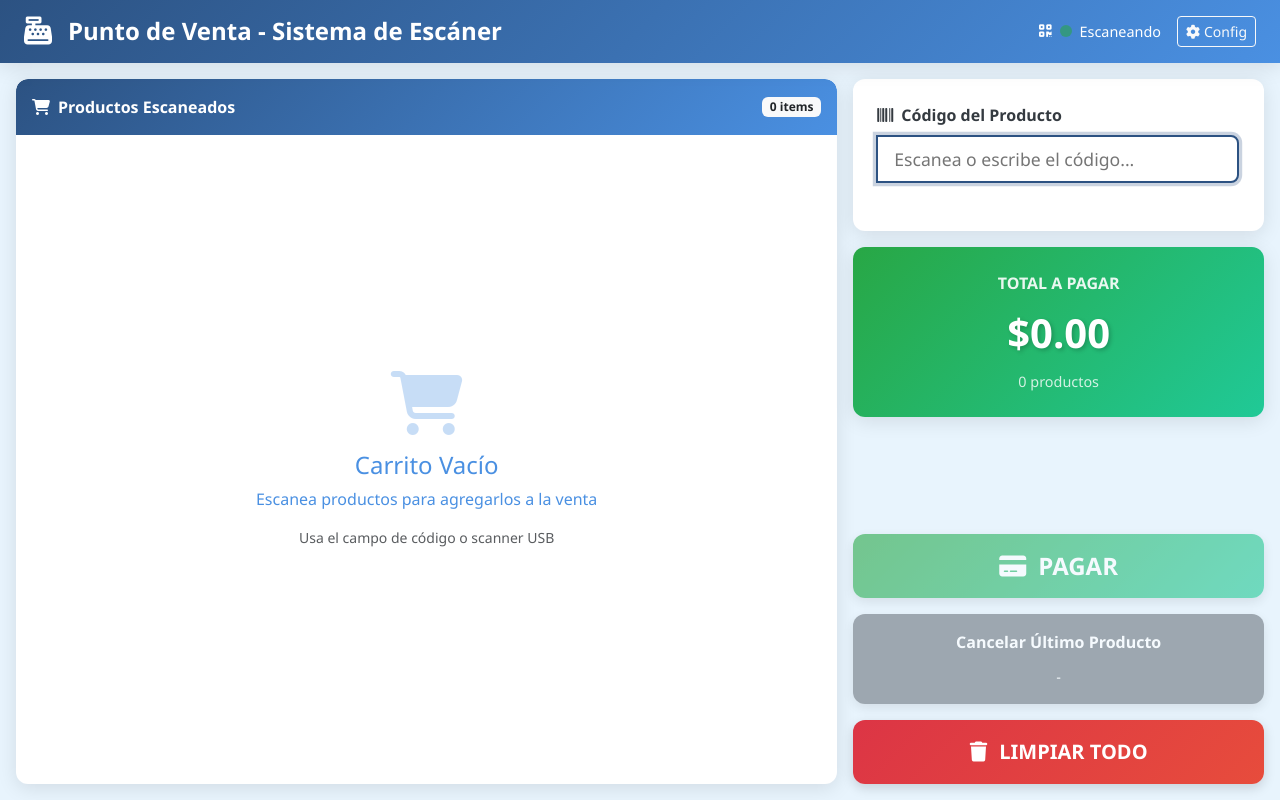
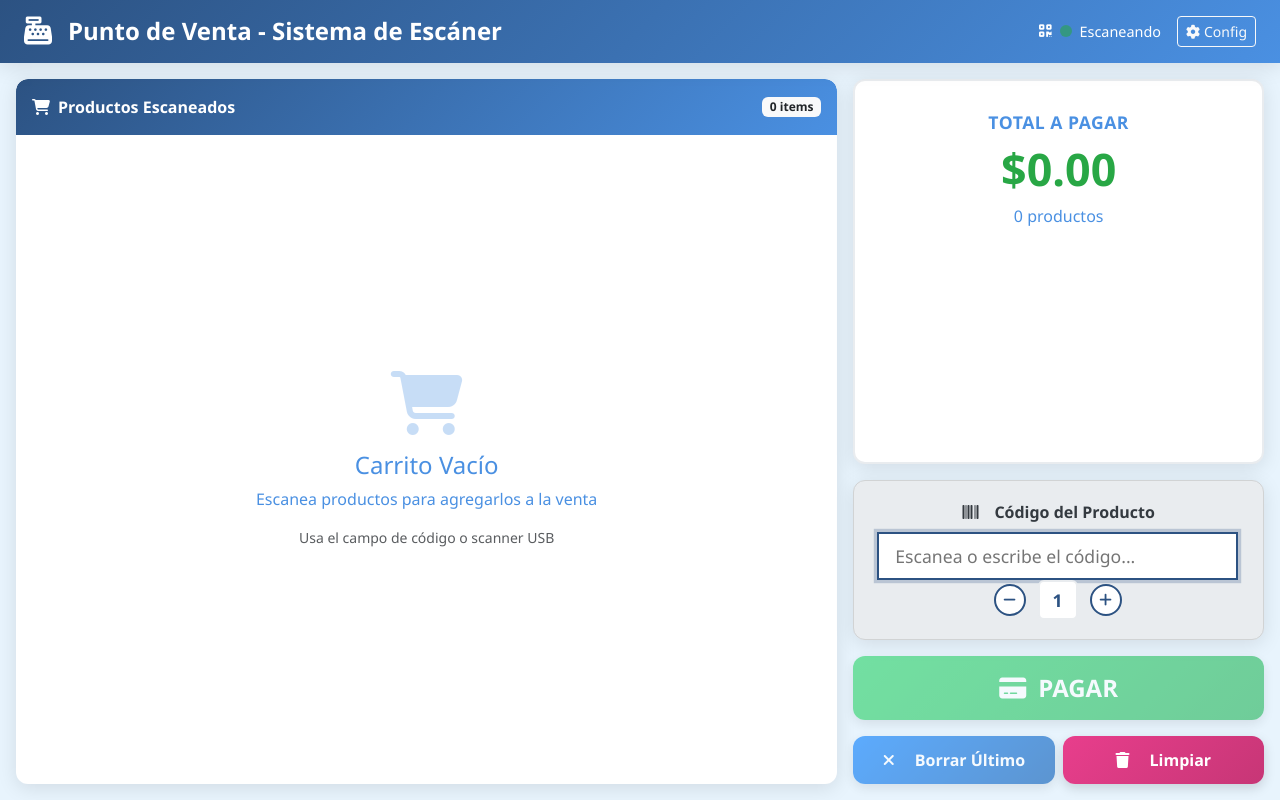
Before and after one commit to Panteralives/api-escaner-codigos-barras, a Flask app: template frontend-pos/templates/pos_interface_v2.html in a window 1280 px wide. Run offline with Flask 3, Linux system fonts and the light colour scheme; the template is opened without the code that fills it, so the values that code supplies are empty.

Commit message:
🎨 Perfeccionar interfaz POS v2: centrado completo y optimizaciones finales
✅ Mejoras implementadas:
- CENTRADO PERFECTO: Label 'Código del Producto' con icono 📊 completamente centrado
- CONTROLES -1+ OPTIMIZADOS: Centrado vertical y horizontal perfecto en ventana gris
- LAYOUT REBALANCEADO: Ventana código 35%, ventana total 25% (proporciones optimizadas)
- COLOR MEJORADO: Gris más oscuro (#e9ecef) para mejor contraste
- BOTÓN PAGAR: Verde WhatsApp (#25d366) familiar y reconocible

🎯 Optimizaciones de layout:
- justify-content: center con gap: 1rem para distribución uniforme
- Controles de cantidad perfectamente centrados en ventana
- Label con display: flex para centrado de icono + texto
- Eliminados márgenes extra que desalineaban elementos

💚 Mejoras visuales:
- Fuentes optimizadas en ventana total (2.8rem, uppercase, letter-spacing)
- Controles de cantidad redimensionados (32px) para caber en ventana
- Espaciado uniforme y simetría perfecta
- Verde WhatsApp auténtico en botón principal

🚀 Estado final:
- Interfaz completamente funcional con cantidades
- Todo perfectamente centrado y distribuido
- Colores optimizados y UX mejorada
- Lista para producción

```diff
--- a/frontend-pos/templates/pos_interface_v2.html
+++ b/frontend-pos/templates/pos_interface_v2.html
@@ -163,31 +163,47 @@
             min-width: 100px;
         }
 
-        /* Panel de acciones */
+        /* Panel de acciones - DISTRIBUCIÓN AJUSTADA */
         .actions-section {
             flex: 1;
             display: flex;
             flex-direction: column;
             gap: 1rem;
+            justify-content: flex-start;
         }
 
-        /* Input section */
+        /* Input section - FONDO GRIS CON CENTRADO PERFECTO */
         .input-card {
-            background: white;
+            background: #e9ecef;
+            border: 1px solid #d1d3d4;
             border-radius: var(--pos-border-radius);
             box-shadow: var(--pos-card-shadow);
             padding: 1.5rem;
+            flex-shrink: 0;
+            flex-basis: 35%;
+            max-height: 160px;
+            display: flex;
+            flex-direction: column;
+            align-items: center;
+            justify-content: center;
+            gap: 1rem;
         }
 
         .input-group {
-            margin-bottom: 1.5rem;
+            margin: 0;
+            width: 100%;
+            text-align: center;
         }
 
         .input-group label {
             font-weight: 600;
             color: var(--pos-dark);
-            margin-bottom: 0.5rem;
-            display: block;
+            margin: 0 0 0.5rem 0;
+            display: flex;
+            align-items: center;
+            justify-content: center;
+            gap: 0.5rem;
+            width: 100%;
         }
 
         .product-input {
@@ -206,34 +222,92 @@
             outline: none;
         }
 
-        /* Total section */
+        /* Controles de cantidad - CENTRADO SIMPLE Y PERFECTO */
+        .quantity-controls {
+            display: flex;
+            align-items: center;
+            justify-content: center;
+            gap: 0.75rem;
+            width: 100%;
+            margin: 0;
+            padding: 0;
+        }
+
+        .qty-btn {
+            width: 32px;
+            height: 32px;
+            border-radius: 50%;
+            border: 2px solid var(--pos-primary);
+            background: white;
+            color: var(--pos-primary);
+            font-size: 0.9rem;
+            font-weight: bold;
+            cursor: pointer;
+            transition: all 0.2s;
+            display: flex;
+            align-items: center;
+            justify-content: center;
+        }
+
+        .qty-btn:hover {
+            background: var(--pos-primary);
+            color: white;
+            transform: scale(1.05);
+        }
+
+        .qty-btn:active {
+            transform: scale(0.95);
+        }
+
+        .qty-display {
+            font-size: 1.1rem;
+            font-weight: 700;
+            color: var(--pos-primary);
+            min-width: 40px;
+            text-align: center;
+            background: white;
+            border: 2px solid #e9ecef;
+            border-radius: 6px;
+            padding: 0.3rem 0.6rem;
+        }
+
+        /* Total section - FONDO BLANCO Y REDUCIDO 10% */
         .total-card {
-            background: linear-gradient(135deg, var(--pos-success) 0%, #20c997 100%);
-            color: white;
+            background: white;
+            color: var(--pos-dark);
+            border: 2px solid #e9ecef;
             border-radius: var(--pos-border-radius);
             box-shadow: var(--pos-card-shadow);
-            padding: 1.5rem;
+            padding: 1.75rem;
             text-align: center;
+            flex-grow: 1.15;
+            min-height: 110px;
+            flex-basis: 25%;
         }
 
         .total-label {
-            font-size: 1rem;
+            font-size: 1.1rem;
             font-weight: 600;
-            margin-bottom: 0.5rem;
-            opacity: 0.9;
+            margin-bottom: 0.75rem;
+            color: var(--pos-secondary);
+            text-transform: uppercase;
+            letter-spacing: 0.5px;
         }
 
         .total-amount {
-            font-size: 2.5rem;
+            font-size: 2.8rem;
             font-weight: 800;
-            margin: 0;
-            text-shadow: 2px 2px 4px rgba(0,0,0,0.2);
+            margin: 0.5rem 0;
+            color: var(--pos-success);
+            text-shadow: none;
+            line-height: 1;
         }
 
         .total-items {
-            font-size: 0.9rem;
-            opacity: 0.8;
-            margin-top: 0.5rem;
+            font-size: 1rem;
+            color: var(--pos-secondary);
+            margin-top: 0.75rem;
+            font-weight: 500;
         }
 
         /* Action Buttons - DISEÑO V2 */
@@ -272,54 +346,44 @@
             transform: none !important;
         }
 
-        /* Botón PAGAR - Principal */
+        /* Botón PAGAR - Verde WhatsApp */
         .btn-pay {
             height: 4rem;
             font-size: 1.5rem;
-            background: linear-gradient(135deg, var(--pos-accent) 0%, #20c997 100%);
+            background: linear-gradient(135deg, #25d366 0%, #20b358 100%);
+            color: white;
+            border: none;
+        }
+
+        .btn-pay:hover {
+            background: linear-gradient(135deg, #20b358 0%, #1a9647 100%);
             color: white;
         }
 
-        .btn-pay:hover {
-            background: linear-gradient(135deg, #218838 0%, #17a2b8 100%);
+        /* Botón Borrar Último - Azul, izquierda */
+        .btn-delete-last {
+            height: 3rem;
+            font-size: 1rem;
+            background: linear-gradient(135deg, #007bff 0%, #0056b3 100%);
+            color: white;
+            flex: 1;
         }
 
-        /* Botón Cancelar Último - Secundario */
-        .btn-cancel-last {
-            height: auto;
-            padding: 1rem;
-            background: #6c757d;
-            color: white;
-            flex-direction: column;
+        .btn-delete-last:hover {
+            background: linear-gradient(135deg, #0056b3 0%, #004085 100%);
         }
 
-        .btn-cancel-last:hover {
-            background: #5a6268;
-        }
-
-        .cancel-main-text {
+        /* Botón Limpiar - Rosa, derecha */
+        .btn-clear {
+            height: 3rem;
             font-size: 1rem;
-            font-weight: 600;
-        }
-
-        .cancel-sub-text {
-            font-size: 0.75rem;
-            opacity: 0.7;
-            font-family: 'Courier New', monospace;
-            margin-top: 0.25rem;
-        }
-
-        /* Botón Limpiar Todo - Destructivo */
-        .btn-clear {
-            height: 4rem;
-            font-size: 1.25rem;
-            background: linear-gradient(135deg, var(--pos-danger) 0%, #e74c3c 100%);
+            background: linear-gradient(135deg, #e83e8c 0%, #c73676 100%);
             color: white;
-            margin-top: auto;
+            flex: 1;
         }
 
         .btn-clear:hover {
-            background: linear-gradient(135deg, #c82333 0%, #bd2130 100%);
+            background: linear-gradient(135deg, #c73676 0%, #a02952 100%);
         }
 
         /* Estado vacío */
@@ -437,7 +501,14 @@
 
             <!-- Panel de acciones -->
             <div class="actions-section">
-                <!-- Input de código -->
+                <!-- Total - ARRIBA DEL TODO -->
+                <div class="total-card">
+                    <div class="total-label">TOTAL A PAGAR</div>
+                    <div class="total-amount" id="total-amount">$0.00</div>
+                    <div class="total-items" id="total-items">0 productos</div>
+                </div>
+
+                <!-- Input de código - ABAJO CON CONTROLES -->
                 <div class="input-card">
                     <div class="input-group">
                         <label for="product-code">
@@ -450,35 +521,40 @@
                             placeholder="Escanea o escribe el código..."
                             autocomplete="off"
                         >
+
+                        <!-- Controles de cantidad -->
+                        <div class="quantity-controls">
+                            <button type="button" class="qty-btn" onclick="decreaseQty()">
+                                <i class="fas fa-minus"></i>
+                            </button>
+                            <div class="qty-display" id="quantity-display">1</div>
+                            <button type="button" class="qty-btn" onclick="increaseQty()">
+                                <i class="fas fa-plus"></i>
+                            </button>
+                        </div>
                     </div>
                 </div>
 
-                <!-- Total -->
-                <div class="total-card">
-                    <div class="total-label">TOTAL A PAGAR</div>
-                    <div class="total-amount" id="total-amount">$0.00</div>
-                    <div class="total-items" id="total-items">0 productos</div>
-                </div>
-
-                <!-- Action Buttons V2 -->
+                <!-- Action Buttons V2 - DISPOSICIÓN CORREGIDA -->
                 <div class="action-buttons">
-                    <!-- Botón PAGAR -->
+                    <!-- Botón PAGAR - Principal -->
                     <button id="btn-pay" class="btn-pos btn-pay" onclick="processPay()" disabled>
                         <i class="fas fa-credit-card"></i>
                         PAGAR
                     </button>
 
-                    <!-- Botón Cancelar Último Producto -->
-                    <button id="btn-cancel-last" class="btn-pos btn-cancel-last" onclick="cancelLastProduct()" disabled>
-                        <div class="cancel-main-text">Cancelar Último Producto</div>
-                        <div class="cancel-sub-text" id="last-product-code">-</div>
-                    </button>
+                    <!-- Fila horizontal con 2 botones -->
+                    <div class="d-flex gap-2">
+                        <!-- Botón Borrar Último - Azul, izquierda -->
+                        <button id="btn-delete-last" class="btn-pos btn-delete-last" onclick="deleteLastItem()" disabled>
+                            <i class="fas fa-times me-2"></i>Borrar Último
+                        </button>
 
-                    <!-- Botón Limpiar Todo -->
-                    <button id="btn-clear" class="btn-pos btn-clear" onclick="clearAll()">
-                        <i class="fas fa-trash"></i>
-                        LIMPIAR TODO
-                    </button>
+                        <!-- Botón Limpiar - Rosa, derecha -->
+                        <button id="btn-clear" class="btn-pos btn-clear" onclick="clearAll()">
+                            <i class="fas fa-trash me-2"></i>Limpiar
+                        </button>
+                    </div>
                 </div>
             </div>
         </div>
@@ -492,6 +568,7 @@
         // Variables globales
         let cart = [];
         let lastProduct = undefined;
+        let currentQuantity = 1;
 
         // Inicialización
         document.addEventListener('DOMContentLoaded', function() {
@@ -529,19 +606,34 @@
             const producto = {
                 id: codigo,
                 name: `Producto ${codigo}`,
-                price: (Math.random() * 100 + 10).toFixed(2)
+                price: (Math.random() * 100 + 10).toFixed(2),
+                quantity: currentQuantity
             };
 
-            addProductToCart(producto);
+            addProductToCart(producto, currentQuantity);
             input.value = '';
             input.focus();
         }
 
-        function addProductToCart(producto) {
-            cart.push(producto);
+        function addProductToCart(producto, quantity = 1) {
+            // Verificar si ya existe en el carrito
+            const existingIndex = cart.findIndex(item => item.id === producto.id);
+
+            if (existingIndex >= 0) {
+                // Actualizar cantidad del producto existente
+                cart[existingIndex].quantity += quantity;
+                cart[existingIndex].total = cart[existingIndex].price * cart[existingIndex].quantity;
+                showAlert('info', `${producto.name} cantidad actualizada: ${cart[existingIndex].quantity}`);
+            } else {
+                // Agregar nuevo producto con cantidad
+                producto.quantity = quantity;
+                producto.total = parseFloat(producto.price) * quantity;
+                cart.push(producto);
+                showAlert('success', `${producto.name} agregado (x${quantity})`);
+            }
+
             lastProduct = producto;
             updateDisplay();
-            showAlert('success', `${producto.name} agregado`);
         }
 
         function updateDisplay() {
@@ -571,9 +663,9 @@
                     </div>
                     <div class="product-info">
                         <div class="product-name">${producto.name}</div>
-                        <div class="product-code">${producto.id}</div>
+                        <div class="product-code">${producto.id} (x${producto.quantity || 1})</div>
                     </div>
-                    <div class="product-price">$${producto.price}</div>
+                    <div class="product-price">$${(producto.total || producto.price).toFixed(2)}</div>
                 </div>
             `).join('');
 
@@ -582,45 +674,40 @@
         }
 
         function updateTotals() {
-            const total = cart.reduce((sum, producto) => sum + parseFloat(producto.price), 0);
+            const total = cart.reduce((sum, producto) => sum + (producto.total || parseFloat(producto.price)), 0);
+            const totalItems = cart.reduce((sum, producto) => sum + (producto.quantity || 1), 0);
             document.getElementById('total-amount').textContent = `$${total.toFixed(2)}`;
-            document.getElementById('total-items').textContent = `${cart.length} producto${cart.length !== 1 ? 's' : ''}`;
+            document.getElementById('total-items').textContent = `${totalItems} producto${totalItems !== 1 ? 's' : ''}`;
         }
 
         function updateButtons() {
             const payBtn = document.getElementById('btn-pay');
-            const cancelBtn = document.getElementById('btn-cancel-last');
-            const lastProductCode = document.getElementById('last-product-code');
+            const deleteBtn = document.getElementById('btn-delete-last');
 
             payBtn.disabled = cart.length === 0;
-            cancelBtn.disabled = cart.length === 0;
-
-            if (lastProduct) {
-                lastProductCode.textContent = lastProduct.id;
-            } else {
-                lastProductCode.textContent = '-';
-            }
+            if (deleteBtn) deleteBtn.disabled = cart.length === 0;
         }
 
         // Funciones de botones
         function processPay() {
             if (cart.length === 0) return;
 
-            const total = cart.reduce((sum, producto) => sum + parseFloat(producto.price), 0);
-            showAlert('success', `💳 Pago procesado: $${total.toFixed(2)}`);
+            const total = cart.reduce((sum, producto) => sum + (producto.total || parseFloat(producto.price)), 0);
+            const totalItems = cart.reduce((sum, producto) => sum + (producto.quantity || 1), 0);
+            showAlert('success', `💳 Pago procesado: $${total.toFixed(2)} (${totalItems} items)`);
 
             setTimeout(() => {
                 clearAll(false);
             }, 2000);
         }
 
-        function cancelLastProduct() {
+        function deleteLastItem() {
             if (cart.length === 0) return;
 
             const removedProduct = cart.pop();
             lastProduct = cart.length > 0 ? cart[cart.length - 1] : undefined;
             updateDisplay();
-            showAlert('info', `${removedProduct.name} cancelado`);
+            showAlert('primary', `${removedProduct.name} eliminado`);
         }
 
         function clearAll(confirm = true) {
@@ -632,10 +719,27 @@
 
             cart = [];
             lastProduct = undefined;
+            currentQuantity = 1;
+            document.getElementById('quantity-display').textContent = '1';
             updateDisplay();
 
             if (confirm) {
                 showAlert('info', 'Venta limpiada');
+            }
+        }
+
+        // Controles de cantidad
+        function increaseQty() {
+            if (currentQuantity < 99) {
+                currentQuantity++;
+                document.getElementById('quantity-display').textContent = currentQuantity;
+            }
+        }
+
+        function decreaseQty() {
+            if (currentQuantity > 1) {
+                currentQuantity--;
+                document.getElementById('quantity-display').textContent = currentQuantity;
             }
         }
 
```
